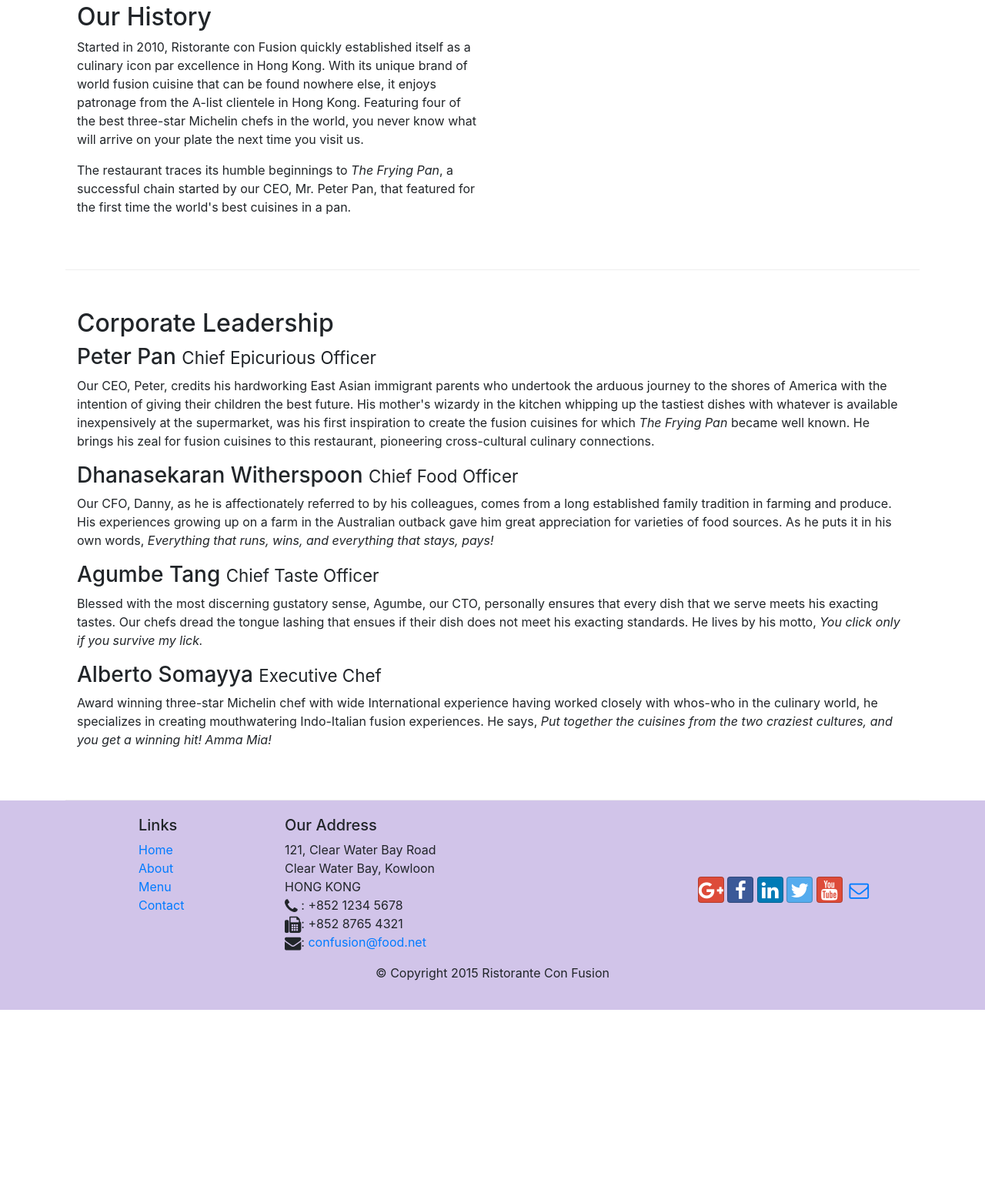
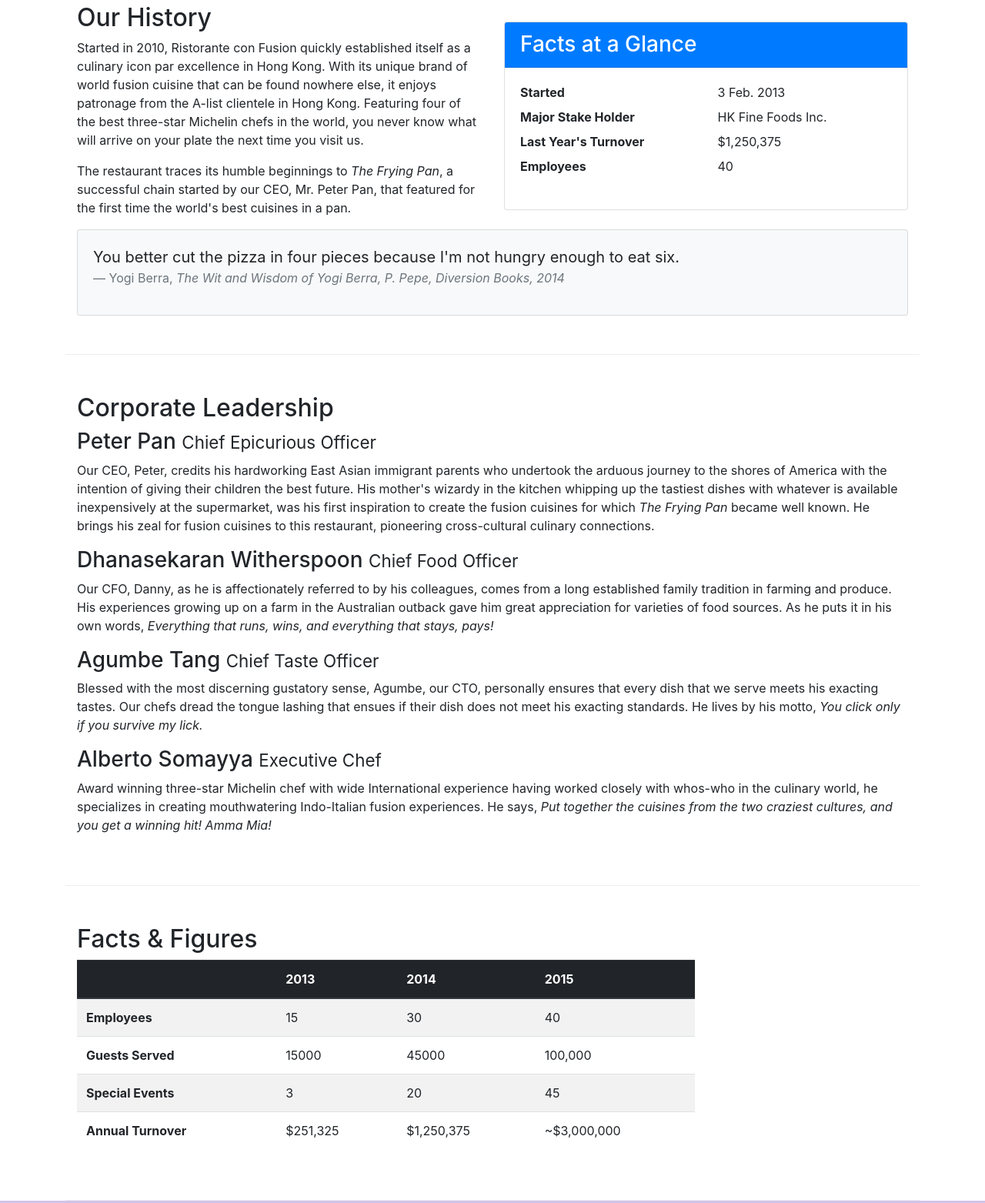
Before and after one commit to prajakta02/bootstrap, a website: page aboutus.html in a window 1280 px wide. Shown: the part 490-2053 px from the top of the page at 77% size. Before the commit the page ends 1802 px from the top, so only its background shows below. Drawn offline with nearby package versions, Linux system fonts and the light colour scheme.

Commit message:
Images and media objects

```diff
--- a/aboutus.html
+++ b/aboutus.html
@@ -24,7 +24,7 @@
             <button class="navbar-toggler" type="button" data-toggle="collapse" data-target="#Navbar">
                 <span class="navbar-toggler-icon"></span>
             </button>
-            <a class="navbar-brand mr-auto" href="./index.html">Ristorante Con Fusion</a>
+            <a class="navbar-brand mr-auto" href="./index.html"><img src="img/logo.png" height="30" width="41"></a>
             <div class="collapse navbar-collapse" id="Navbar">
                 <ul class="navbar-nav mr-auto">
                     <li class="nav-item "><a class="nav-link" href="./index.html"><span class="fa fa-home fa-lg"></span> HOME</a></li>
@@ -46,7 +46,10 @@
                     <h1>Ristorante con Fusion</h1>
                     <p>We take inspiration from the World's best cuisines, and create a unique fusion experience. Our lipsmacking creations will tickle your culinary senses!</p>
                 </div>
-                <div class="col col-sm">
+                <div class="col-12  col-sm align-self-center">
+                    <img src="img/logo.png" class="img-fluid">
+
+
                 </div>
             </div>
         </div>
@@ -71,7 +74,35 @@
                 <p>Started in 2010, Ristorante con Fusion quickly established itself as a culinary icon par excellence in Hong Kong. With its unique brand of world fusion cuisine that can be found nowhere else, it enjoys patronage from the A-list clientele in Hong Kong.  Featuring four of the best three-star Michelin chefs in the world, you never know what will arrive on your plate the next time you visit us.</p>
                 <p>The restaurant traces its humble beginnings to <em>The Frying Pan</em>, a successful chain started by our CEO, Mr. Peter Pan, that featured for the first time the world's best cuisines in a pan.</p>
             </div>
-            <div class="col col-sm">
+            <div class="col-sm">
+                <div class="card">
+                    <h3 class="card-header bg-primary text-white">Facts at a Glance</h3>
+                    <div class="card-body">
+                        <dl class="row">
+                            <dt class="col-6">Started</dt>
+                            <dd class="col-6">3 Feb. 2013</dd>
+                            <dt class="col-6">Major Stake Holder</dt>
+                            <dd class="col-6">HK Fine Foods Inc.</dd>
+                            <dt class="col-6">Last Year's Turnover</dt>
+                            <dd class="col-6">$1,250,375</dd>
+                            <dt class="col-6">Employees</dt>
+                            <dd class="col-6">40</dd>
+                        </dl>
+                    </div>
+                </div>
+            </div>
+
+            <div class="col-12">
+                <div class="card card-body bg-light">
+                    <blockquote class="blockquote">
+                        <p class="mb-0">You better cut the pizza in four pieces because
+                            I'm not hungry enough to eat six.</p>
+                        <footer class="blockquote-footer">Yogi Berra,
+                            <cite title="Source Title">The Wit and Wisdom of Yogi Berra,
+                            P. Pepe, Diversion Books, 2014</cite>
+                        </footer>
+                    </blockquote>
+                </div>
             </div>
         </div>
 
@@ -88,6 +119,54 @@
                 <h3>Alberto Somayya <small>Executive Chef</small></h3>
                 <p class=" d-none d-sm-block">Award winning three-star Michelin chef with wide International experience having worked closely with whos-who in the culinary world, he specializes in creating mouthwatering Indo-Italian fusion experiences. He says, <em>Put together the cuisines from the two craziest cultures, and you get a winning hit! Amma Mia!</em></p>
             </div>
+       </div>
+
+       <div class="row row-content">
+           <div class="col-12 col-sm-9">
+                <h2>Facts &amp; Figures</h2>
+                <div class="table-responsive">
+                    <table class="table table-striped">
+                        <thead class="thead-dark">
+                            <tr>
+                                <th>&nbsp;</th>
+                                <th>2013</th>
+                                <th>2014</th>
+                                <th>2015</th>
+                            </tr>
+                        </thead>
+                        <tbody>
+                            <tr>
+                                <th>Employees</th>
+                                <td>15</td>
+                                <td>30</td>
+                                <td>40</td>
+                            </tr>
+                            <tr>
+                                <th>Guests Served</th>
+                                <td>15000</td>
+                                <td>45000</td>
+                                <td>100,000</td>
+                            </tr>
+                            <tr>
+                                <th>Special Events</th>
+                                <td>3</td>
+                                <td>20</td>
+                                <td>45</td>
+                            </tr>
+                            <tr>
+                                <th>Annual Turnover</th>
+                                <td>$251,325</td>
+                                <td>$1,250,375</td>
+                                <td>~$3,000,000</td>
+                            </tr>
+                        </tbody>
+                    </table>
+                </div>
+           </div>
+
+           <div class="col-12 col-sm-3">
+
+           </div>
        </div>
 
     </div>
```
Also changed, not shown: contactus.html (+4 -2 lines), index.html (+24 -8 lines), img/alberto.png (added), img/buffet.png (added), img/logo.png (added), img/uthappizza.png (added), 1 other file.
